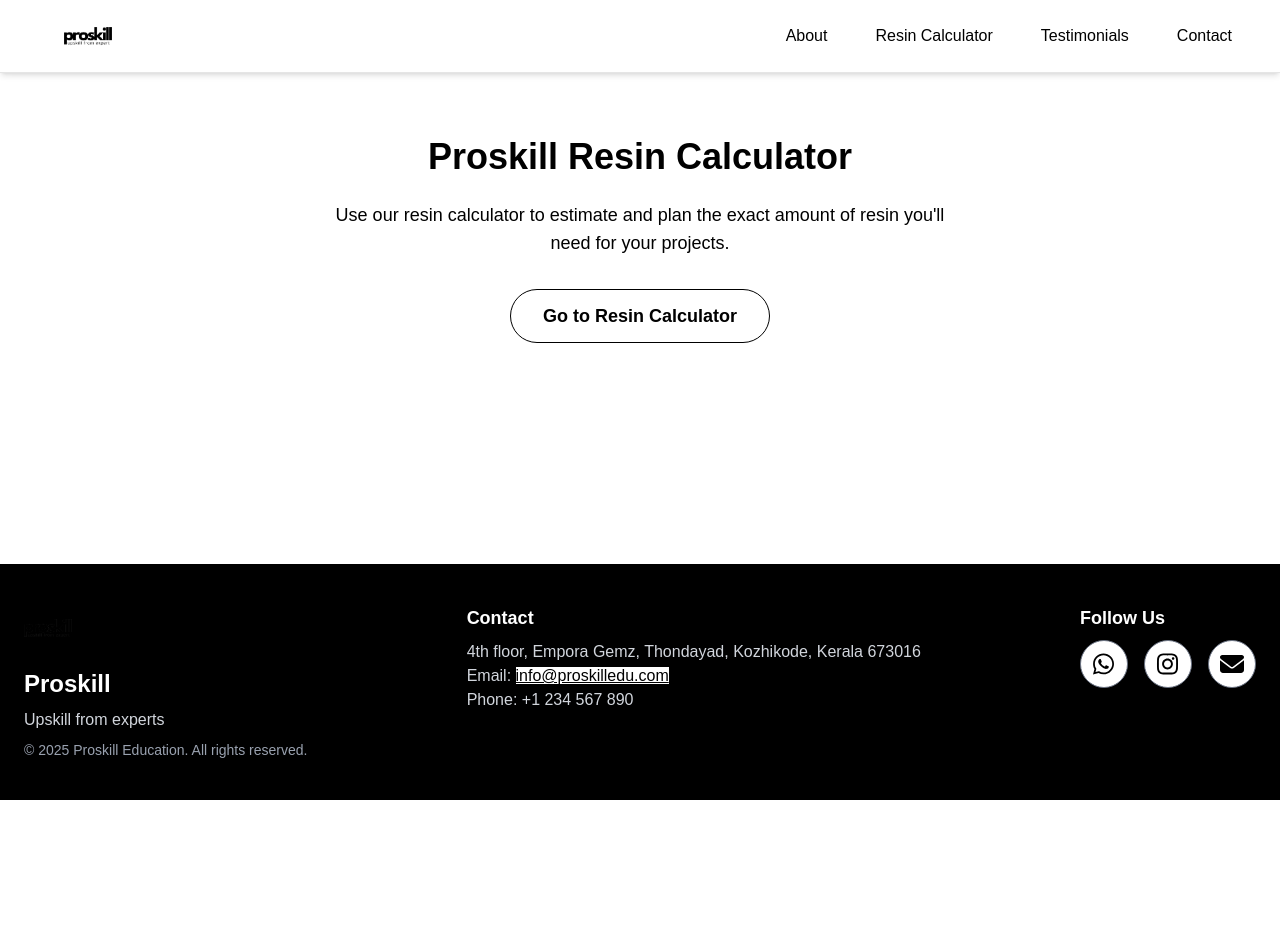
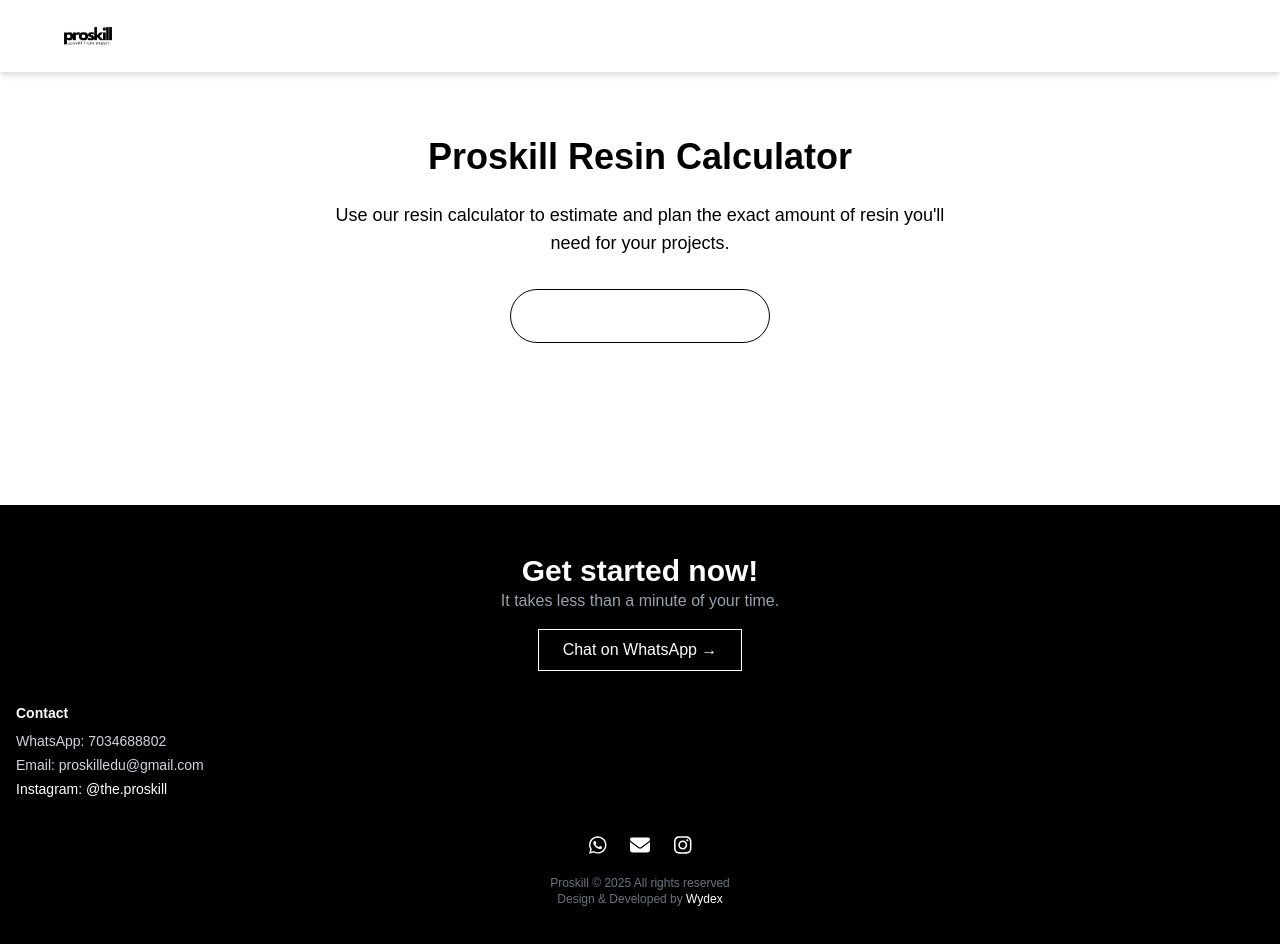
Before and after one commit to WydexMedia/Proskillofficial, a Next.js app: page /calculator in a window 1280 px wide. Shown: the top 944 px of the page. Before the commit the page ends 800 px from the top, so only its background shows below. Built offline with nearby package versions, Linux system fonts and the light colour scheme.

Commit message:
seo changes

```diff
--- a/src/app/globals.css
+++ b/src/app/globals.css
@@ -20,9 +20,10 @@
 
 a, button {
   color: var(--foreground);
-  background: var(--background);
+  /* background: var(--background); */
   /* border: 1px solid var(--foreground); */
   transition: background 0.2s, color 0.2s;
+  color: white;
 }
 
 a:hover, button:hover {
--- a/src/app/layout.tsx
+++ b/src/app/layout.tsx
@@ -21,33 +21,62 @@
           {children}
         </main>
         {/* Footer */}
-        <footer className="w-full bg-black text-white py-10 px-6 mt-0">
-          <div className="max-w-7xl mx-auto flex flex-col md:flex-row justify-between items-start gap-8">
-            <div>
-              <img src="/proskillblack.webp" alt="Proskill Logo" width={48} height={48} className="mb-4" />
-              <h3 className="text-2xl font-bold mb-2">Proskill</h3>
-              <p className="text-gray-300 mb-2">Upskill from experts</p>
-              <p className="text-gray-400 text-sm">&copy; {new Date().getFullYear()} Proskill Education. All rights reserved.</p>
+        <footer className="bg-black text-white py-12" style={{ zIndex: 10, marginTop: '50px' }}>
+          <div className="container mx-auto px-4">
+            <div className="text-center mb-8">
+              <h2 className="text-3xl font-bold">Get started now!</h2>
+              <p className="text-gray-400">It takes less than a minute of your time.</p>
+              <a
+                href="https://wa.me/917034688802"
+                target="_blank"
+                rel="noopener noreferrer"
+                className="mt-4 inline-block border border-white py-2 px-6 "
+              >
+                Chat on WhatsApp →
+              </a>
             </div>
-            <div>
-              <h4 className="text-lg font-semibold mb-2">Contact</h4>
-              <p className="text-gray-300">4th floor, Empora Gemz, Thondayad, Kozhikode, Kerala 673016</p>
-              <p className="text-gray-300">Email: <a href="mailto:info@proskilledu.com" className="underline">info@proskilledu.com</a></p>
-              <p className="text-gray-300">Phone: +1 234 567 890</p>
+
+            <div className="grid grid-cols-1 md:grid-cols-3 gap-8 text-sm text-gray-300 text-center md:text-left">
+              <div>
+                <h4 className="font-bold text-white mb-2">Contact</h4>
+                <ul className="space-y-1">
+                  <li>WhatsApp: 7034688802</li>
+                  <li>Email: proskilledu@gmail.com</li>
+                  <li>
+                    <a href="https://www.instagram.com/the.proskill/?hl=en" target="_blank" rel="noopener noreferrer">
+                      Instagram: @the.proskill
+                    </a>
+                  </li>
+                </ul>
+              </div>
             </div>
-            <div>
-              <h4 className="text-lg font-semibold mb-2">Follow Us</h4>
-              <div className="flex gap-4 mt-2">
-                <a href="https://wa.me/7034688802" target="_blank" rel="noopener noreferrer" title="WhatsApp" className="flex items-center justify-center w-12 h-12 rounded-full border border-gray-500 text-2xl text-green-500 hover:text-gray-300 transition-colors">
-                  <FontAwesomeIcon icon={faWhatsapp} />
+
+            <div className="mt-8 flex justify-center space-x-6 text-gray-500 text-xl ">
+              <a href="https://wa.me/917034688802" target="_blank" rel="noopener noreferrer" aria-label="WhatsApp"  >
+                <FontAwesomeIcon icon={faWhatsapp} className="hover:text-white text-white" />
+              </a>
+              <a href="mailto:proskilledu@gmail.com" aria-label="Email">
+                <FontAwesomeIcon icon={faEnvelope} className="hover:text-white  text-white" />
+              </a>
+              <a href="https://www.instagram.com/the.proskill/?hl=en" target="_blank" rel="noopener noreferrer" aria-label="Instagram">
+                <FontAwesomeIcon icon={faInstagram} className="hover:text-white text-white" />
+              </a>
+            </div>
+
+            <div className="mt-4 text-center text-xs text-gray-500">
+              <p>Proskill © {new Date().getFullYear()} All rights reserved</p>
+              <p>
+                Design & Developed by{' '}
+                <a
+                  href="https://wydexmedia.com"
+                  target="_blank"
+                  rel="noopener noreferrer"
+                  className=" hover:text-gray-300"
+                >
+                  Wydex
                 </a>
-                <a href="https://www.instagram.com/the.proskill/?hl=en" target="_blank" rel="noopener noreferrer" title="Instagram" className="flex items-center justify-center w-12 h-12 rounded-full border border-gray-500 text-2xl text-pink-500 hover:text-gray-300 transition-colors">
-                  <FontAwesomeIcon icon={faInstagram} />
-                </a>
-                <a href="mailto:teamproskill@gmail.com" title="Email" className="flex items-center justify-center w-12 h-12 rounded-full border border-gray-500 text-2xl text-blue-400 hover:text-gray-300 transition-colors">
-                  <FontAwesomeIcon icon={faEnvelope} />
-                </a>
-              </div>
+              </p>
+
             </div>
           </div>
         </footer>
--- a/src/app/page.tsx
+++ b/src/app/page.tsx
@@ -141,8 +141,7 @@
           <div className="flex-1 flex flex-col items-start text-center lg:text-left">
             <h3 className="text-xl sm:text-2xl font-bold mb-2 text-black dark:text-white">Proskill Resin</h3>
             <p className="text-sm sm:text-base text-gray-700 dark:text-gray-300 mb-6 leading-relaxed">
-              Premium quality resin for all your creative and professional needs. Trusted by experts for its clarity, strength, and versatility.
-            </p>
+             Premium quality resin for all your creative and professional needs. Trusted by experts for its clarity, strength, and versatility. Perfectly complements the best resin art course in Kerala, helping you achieve flawless results every time.            </p>
             <a
               href="https://wa.me/919999999999?text=I'm%20interested%20in%20Proskill%20Resin%20product"
               target="_blank"
@@ -157,7 +156,8 @@
 
       {/* Instagram Preview Section */}
       <section className="w-full max-w-4xl mx-auto py-12 sm:py-16 px-4 text-center">
-        <h2 className="text-2xl sm:text-3xl font-bold mb-6 text-black dark:text-white">Follow Us on Instagram</h2>
+        <h2 className="text-2xl sm:text-3xl font-bold mb-6 text-black dark:text-white">Follow us on Instagram – the best skill academy in Kerala!</h2>
+
         <div className="flex justify-center">
           <iframe
             src="https://www.instagram.com/the.proskill/embed"
@@ -188,7 +188,7 @@
 
       {/* Enhanced Swipable Testimonials Section */}
       <section className="w-full py-12 sm:py-16 px-4 text-center bg-black">
-        <h2 className="text-2xl sm:text-3xl font-bold mb-8 text-white">What Our Learners Say</h2>
+        <h2 className="text-2xl sm:text-3xl font-bold mb-8 text-white">What Our Learners Say About the Best Skill Academy in Kerala</h2>
         <div className="max-w-6xl mx-auto">
           <div ref={sliderRef} className="keen-slider">
             {testimonials.map((src, idx) => (
@@ -229,8 +229,7 @@
             />
             <h3 className="text-lg sm:text-xl font-bold mb-2 text-center">International Shipping</h3>
             <p className="text-sm sm:text-base text-gray-700 text-center leading-relaxed">
-              We deliver our products and services worldwide, ensuring you can access Proskill from anywhere.
-            </p>
+              We deliver our products and services worldwide, ensuring you can access ProSkill—the best skill academy in Kerala—from anywhere.            </p>
           </div>
           <div className="flex flex-col items-center p-6 sm:p-8 rounded-2xl shadow-md border border-gray-200 hover:shadow-lg transition-shadow duration-300">
             <FontAwesomeIcon
@@ -240,7 +239,7 @@
             />
             <h3 className="text-lg sm:text-xl font-bold mb-2 text-center">Quality Assurance</h3>
             <p className="text-sm sm:text-base text-gray-700 text-center leading-relaxed">
-              Our team is committed to providing the highest quality in education and support for your success.
+              Our team is committed to providing the highest quality in education and support—making us the best skill academy in Kerala for your success
             </p>
           </div>
           <div className="flex flex-col items-center p-6 sm:p-8 rounded-2xl shadow-md border border-gray-200 hover:shadow-lg transition-shadow duration-300">
@@ -251,7 +250,7 @@
             />
             <h3 className="text-lg sm:text-xl font-bold mb-2 text-center">Fast Delivery</h3>
             <p className="text-sm sm:text-base text-gray-700 text-center leading-relaxed">
-              Experience quick and reliable delivery of our services and resources, wherever you are.
+              As the best online skill academy in Kerala, we ensure quick and reliable delivery of all services and resources, no matter your location.
             </p>
           </div>
         </div>
```
